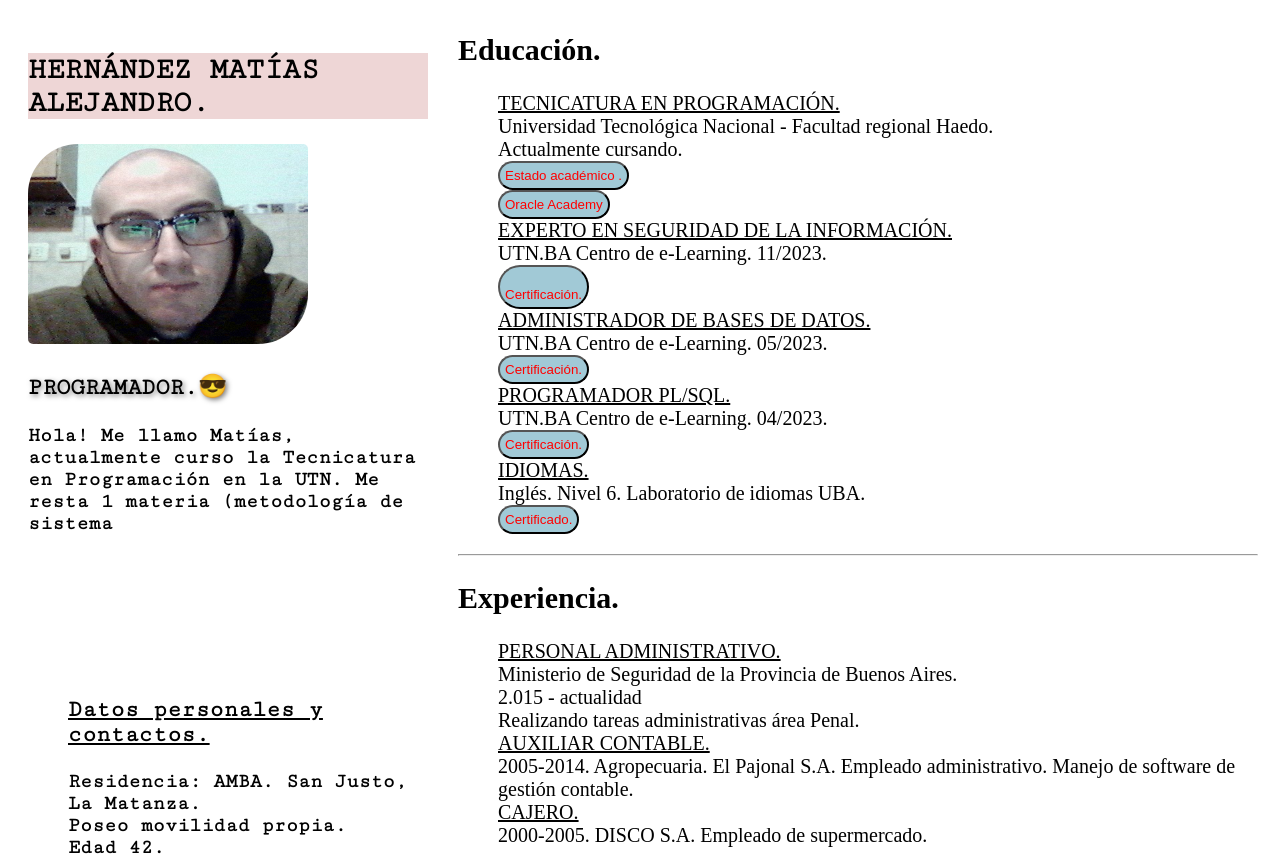
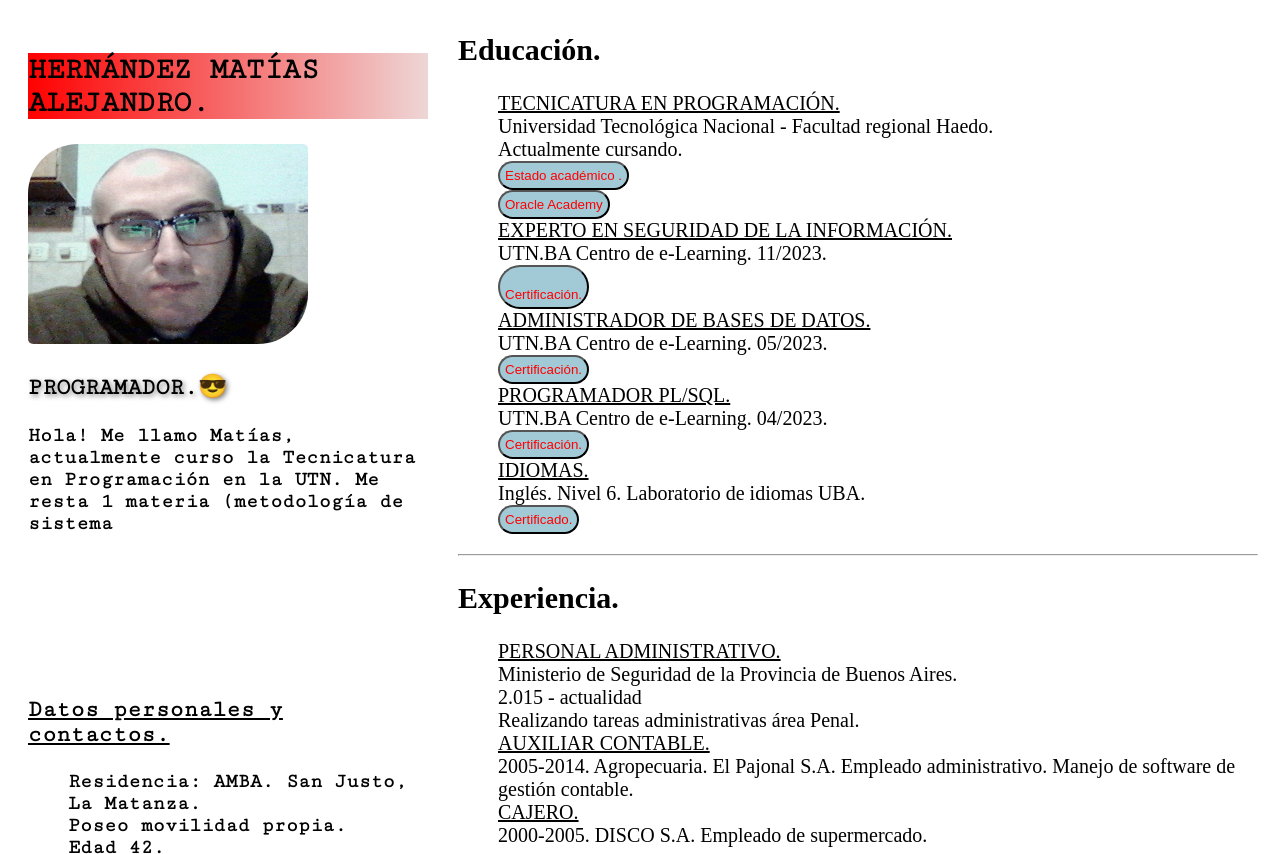
Before and after one commit to Caudillo8/curriculo, a plain HTML site: page index.html in a window 1280 px wide. Shown: the top 854 px of the page. Drawn offline with Linux system fonts and the light colour scheme; a web font is replaced by a local one.

Commit message:
gradiente rojo

```diff
--- a/estilos.css
+++ b/estilos.css
@@ -30,7 +30,7 @@ a {
   text-decoration: none;
 }
 .nombre {
-  background-color: rgb(238, 214, 214);
+  background: linear-gradient(to right, red, rgb(238, 214, 214));
 }
 .programador {
   text-shadow: 2px 2px 5px rgba(0, 0, 0, 0.5);
--- a/index.html
+++ b/index.html
@@ -27,8 +27,8 @@
         </div>
       </section>
       <div class="contactos">
+        <h3><u>Datos personales y contactos.</u></h3>
         <ul>
-          <h3><u>Datos personales y contactos.</u></h3>
           <li>Residencia: AMBA. San Justo, La Matanza. </li>
           <li>Poseo movilidad propia.</li>
           <li>Edad 42.</li>
```
